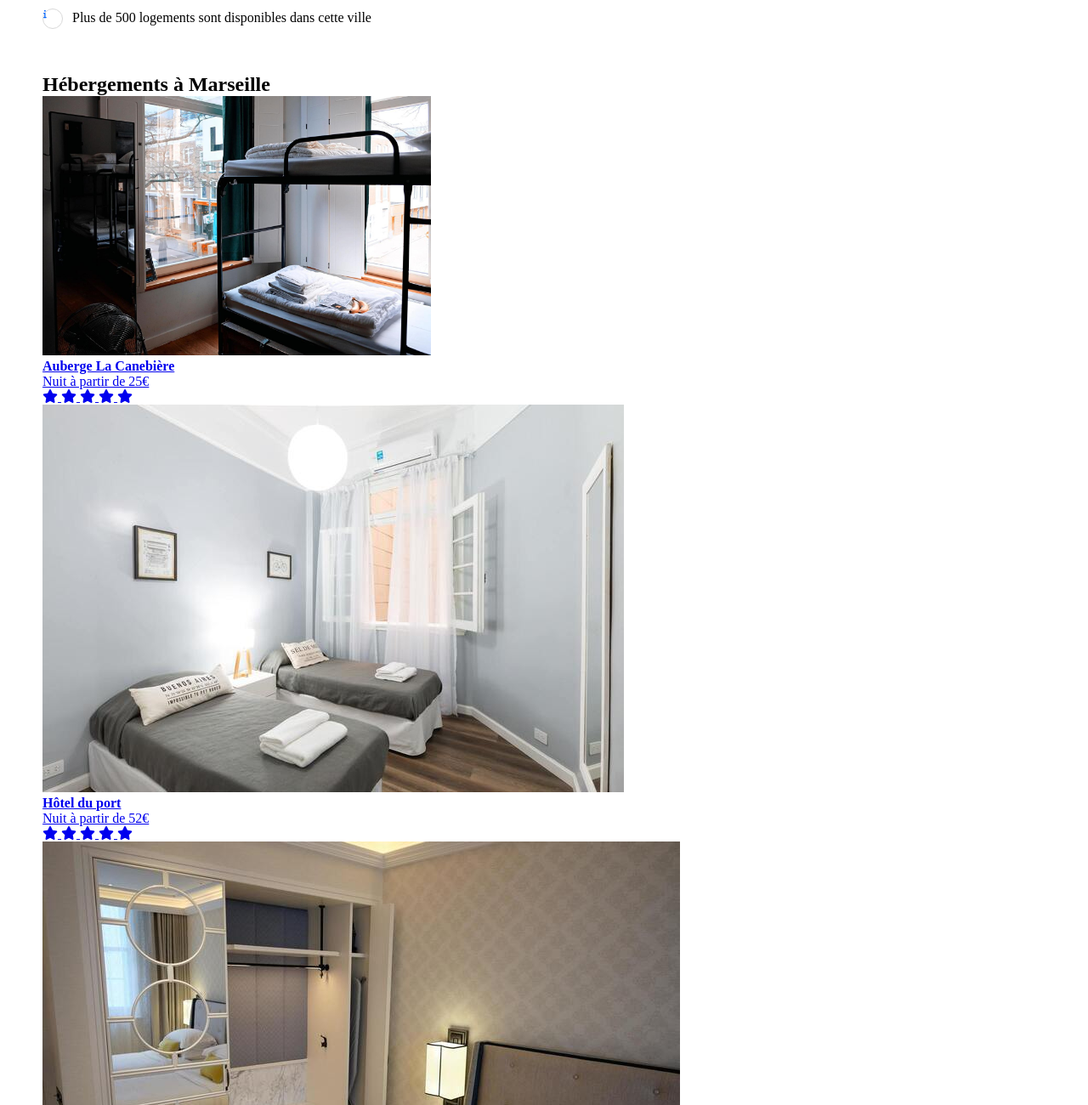
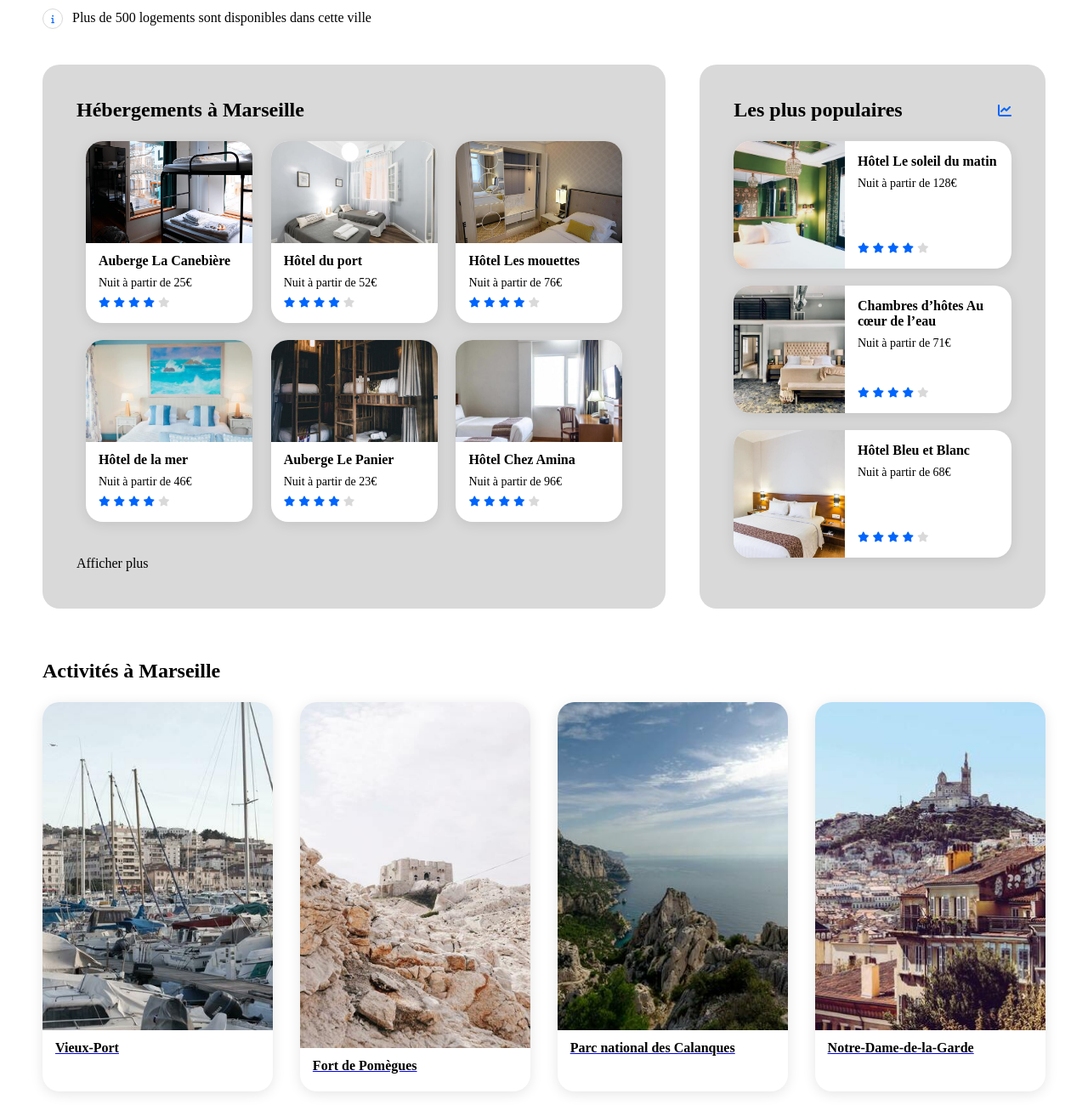
Before and after one commit to VictorLesecq/Projet-1, a plain HTML site: page index.html in a window 1280 px wide. Shown: the part 360-1660 px from the top of the page at 85% size. Drawn offline with Linux system fonts and the light colour scheme; a web font is replaced by a local one.

Commit message:
add sections css, modif html to match

```diff
--- a/index.html
+++ b/index.html
@@ -57,10 +57,10 @@
         <section class="container1">
             <article id="hebergement">
                 <h2>Hébergements à Marseille</h2>
-                <div class="container2">
+                <div class="card_container container2">
                     <a href="#">
-                        <div class="card card_1form">
-                            <img class="picture_top"
+                        <div class="card card_form1">
+                            <img class="picture picture_top"
                                     src="\Images_Booki\hebergements\4_small\marcus-loke-WQJvWU_HZFo-unsplash.jpg"
                                     srcset="\Images_Booki\hebergements\4_small\marcus-loke-WQJvWU_HZFo-unsplash.jpg 750w,
                                             \Images_Booki\hebergements\3_medium\marcus-loke-WQJvWU_HZFo-unsplash.jpg 1500w,
@@ -68,6 +68,7 @@
                                             \Images_Booki\hebergements\3_medium\marcus-loke-WQJvWU_HZFo-unsplash.jpg 4200w"
                                     size="(min-width: 992px) 17vw, (min-width:768px) 24w, 90w"
                                     alt="Photo de la chambre">
+                            <div class="card_info">
                                 <h4>Auberge La Canebière</h4>
                                 <p>Nuit à partir de 25€</p>
                                 <div class="grade">
@@ -78,14 +79,16 @@
                                     <i class="fa-solid fa-star"></i>
                                 </div>
                             </div>
+                        </div>
                     </a>
                     <a href="#">
-                        <div class="card card_1form">
-                            <img class="picture_top"
+                        <div class="card card_form1">
+                            <img class="picture picture_top"
                                     src="\Images_Booki\hebergements\4_small\fred-kleber-gTbaxaVLvsg-unsplash.jpg"
                                     srcset=""
                                     size=""
                                     alt="Photo de la chambre">
+                            <div class="card_info">
                                 <h4>Hôtel du port</h4>
                                 <p>Nuit à partir de 52€</p>
                                 <div class="grade">
@@ -96,14 +99,16 @@
                                     <i class="fa-solid fa-star"></i>
                                 </div>
                             </div>
+                        </div>
                     </a>
                     <a href="#">
-                        <div class="card card_1form">
-                            <img class="picture_top"
+                        <div class="card card_form1">
+                            <img class="picture picture_top"
                                     src="\Images_Booki\hebergements\4_small\reisetopia-B8WIgxA_PFU-unsplash.jpg"
                                     srcset=""
                                     size=""
                                     alt="Photo de la chambre">
+                            <div class="card_info">
                                 <h4>Hôtel Les mouettes</h4>
                                 <p>Nuit à partir de 76€</p>
                                 <div class="grade">
@@ -114,14 +119,16 @@
                                     <i class="fa-solid fa-star"></i>
                                 </div>
                             </div>
+                        </div>
                     </a>
                     <a href="#">
-                        <div class="card card_1form">
-                            <img class="picture_top"
+                        <div class="card card_form1">
+                            <img class="picture picture_top"
                                     src="\Images_Booki\hebergements\4_small\annie-spratt-Eg1qcIitAuA-unsplash.jpg"
                                     srcset=""
                                     size=""
                                     alt="Photo de la chambre">
+                            <div class="card_info">
                                 <h4>Hôtel de la mer</h4>
                                 <p>Nuit à partir de 46€</p>
                                 <div class="grade">
@@ -132,14 +139,16 @@
                                     <i class="fa-solid fa-star"></i>
                                 </div>
                             </div>
+                        </div>
                     </a>
                     <a href="#">
-                        <div class="card card_1form">
-                            <img class="picture_top"
+                        <div class="card card_form1">
+                            <img class="picture picture_top"
                                     src="\Images_Booki\hebergements\4_small\nicate-lee-kT-ZyaiwBe0-unsplash.jpg"
                                     srcset=""
                                     size=""
                                     alt="Photo de la chambre">
+                            <div class="card_info">
                                 <h4>Auberge Le Panier</h4>
                                 <p>Nuit à partir de 23€</p>
                                 <div class="grade">
@@ -150,14 +159,16 @@
                                     <i class="fa-solid fa-star"></i>
                                 </div>
                             </div>
+                        </div>
                     </a>
                     <a href="#">
-                        <div class="card card_1form">
-                            <img class="picture_top"
+                        <div class="card card_form1">
+                            <img class="picture picture_top"
                                     src="\Images_Booki\hebergements\4_small\febrian-zakaria-M6S1WvfW68A-unsplash.jpg"
                                     srcset=""
                                     size=""
                                     alt="Photo de la chambre">
+                            <div class="card_info">
                                 <h4>Hôtel Chez Amina</h4>
                                 <p>Nuit à partir de 96€</p>
                                 <div class="grade">
@@ -168,27 +179,29 @@
                                     <i class="fa-solid fa-star"></i>
                                 </div>
                             </div>
+                        </div>
                     </a>
                 </div>
-                <div><a href=#>Afficher plus</a></div>
+                <div class="more_info"><a href=#>Afficher plus</a></div>
             </article>
             <article class="populaire">
-                <div>
                     <div class="container3">
-                        <h2>Les plus populaires</h2><!-- ::after est pas plus simple? -->
-                        <i class="fa-solid fa-chart-line"></i>
+                        <h2>Les plus populaires<!-- ::after est pas plus simple? -->
+                        <i class="fa-solid fa-chart-line"></i></h2>
                     </div>
-                    <div class="container4">
+                    <div class="card_container container4">
                         <a href="#">
-                            <div class="card card_2form">
-                                <!-- float sur l'image -->
-                                <img class="picture_left"
+                            <div class="card card_form2">
+                                <img class="picture picture_left"
                                     src="\Images_Booki\hebergements\4_small\emile-guillemot-Bj_rcSC5XfE-unsplash.jpg"
                                     srcset=""
                                     size=""
                                     alt="Photo de la chambre">
+                                <div class="card_info card_form2_info">
+                                    <div class="id_room">
                                         <h4>Hôtel Le soleil du matin</h4>
                                         <p>Nuit à partir de 128€</p>
+                                    </div>
                                     <div class="grade">
                                         <i class="fa-solid fa-star validated"></i>
                                         <i class="fa-solid fa-star validated"></i>
@@ -197,17 +210,20 @@
                                         <i class="fa-solid fa-star"></i>
                                     </div>
                                 </div>
+                            </div>
                         </a>
                         <a href="#">
-                            <div class="card card_2form">
-                                <!-- float sur l'image -->
-                                <img class="picture_left"
+                            <div class="card card_form2">
+                                <img class="picture picture_left"
                                     src="\Images_Booki\hebergements\4_small\aw-creative-VGs8z60yT2c-unsplash.jpg"
                                     srcset=""
                                     size=""
                                     alt="Photo de la chambre">
+                                <div class="card_info card_form2_info">
+                                    <div class="id_room">
                                         <h4>Chambres d’hôtes Au cœur de l’eau</h4>
                                         <p>Nuit à partir de 71€</p>
+                                    </div>
                                     <div class="grade">
                                         <i class="fa-solid fa-star validated"></i>
                                         <i class="fa-solid fa-star validated"></i>
@@ -216,17 +232,20 @@
                                         <i class="fa-solid fa-star"></i>
                                     </div>
                                 </div>
+                            </div>
                         </a>
                         <a href="#">
-                            <div class="card card_2form">
-                                <!-- float sur l'image -->
-                                <img class="picture_left"
+                            <div class="card card_form2">
+                                <img class="picture picture_left"
                                     src="\Images_Booki\hebergements\4_small\febrian-zakaria-sjvU0THccQA-unsplash.jpg"
                                     srcset=""
                                     size=""
                                     alt="Photo de la chambre">
+                                <div class="card_info card_form2_info">
+                                    <div class="id_room">
                                         <h4>Hôtel Bleu et Blanc</h4>
                                         <p>Nuit à partir de 68€</p>
+                                    </div>
                                     <div class="grade">
                                         <i class="fa-solid fa-star validated"></i>
                                         <i class="fa-solid fa-star validated"></i>
@@ -235,52 +254,61 @@
                                         <i class="fa-solid fa-star"></i>
                                     </div>
                                 </div>
+                            </div>
                         </a>
                     </div>
-                </div>
+
             </article>
         </section>
         <section id="activites">
             <h2>Activités à Marseille</h2>
                 <div class="container5">
                     <a href="#">
-                        <div class="card card_3form">
-                            <img class="picture_top"
+                        <div class="card card_form3">
+                            <img class="picture picture_top"
                                     src="\Images_Booki\activites\4_small\reno-laithienne-QUgJhdY5Fyk-unsplash.jpg"
                                     srcset=""
                                     size=""
                                     alt="Photo du Vieux-Port de Marseille avec de jolis voiliers au premier plan">
+                            <div class="card_info">
                                 <h4>Vieux-Port</h4>
+                            </div>
                         </div>
                     </a>
                     <a href="#">
-                        <div class="card card_3form">
-                            <img class="picture_top"
+                        <div class="card card_form3">
+                            <img class="picture picture_top"
                                     src="\Images_Booki\activites\4_small\paul-hermann-QFTrLdQIRhI-unsplash.jpg"
                                     srcset=""
                                     size=""
                                     alt="Photo du Fort de Pomègues surplombant un plan rocheux typique des îles du Frioul">
+                            <div class="card_info">
                                 <h4>Fort de Pomègues</h4>
+                            </div>
                         </div>
                     </a>
                     <a href="#">
-                        <div class="card card_3form">
-                            <img class="picture_top"
+                        <div class="card card_form3">
+                            <img class="picture picture_top"
                                     src="\Images_Booki\activites\4_small\kilyan-sockalingum-NR8-cBCN3aI-unsplash.jpg"
                                     srcset=""
                                     size=""
                                     alt="Photo des magnifiques Calanques surplombant la Méditerranée">
+                            <div class="card_info">
                                 <h4>Parc national des Calanques</h4>
+                            </div>
                         </div>
                     </a>
                     <a href="#">
-                        <div class="card card_3form">
-                            <img class="picture_top"
+                        <div class="card card_form3">
+                            <img class="picture picture_top"
                                     src="\Images_Booki\activites\4_small\florian-wehde-xW9e8gdotxI-unsplash.jpg"
                                     srcset=""
                                     size=""
                                     alt="Photo de la Basilique Notre-Dame-de-la-Garde surplombant le Vieux Marseille">
+                            <div class="card_info">
                                 <h4>Notre-Dame-de-la-Garde</h4>
+                            </div>
                         </div>
                     </a>
         </section>
--- a/style.css
+++ b/style.css
@@ -62,8 +62,11 @@ li:hover .lien_nav{
 }
 
 /*1st section configuration*/
+#research{
+    margin-bottom:40px;
+    margin-top:26px;
+}
 h1{
-    margin-top:26px;
     margin-bottom:8px;
 }
 form{
@@ -112,6 +115,7 @@ button{
 
 .filtre{
     display:flex;
+    flex-wrap: wrap;
 }
 .filtre p{
     line-height:50px;
@@ -122,6 +126,7 @@ button{
 .filtres{
     display: flex;
     gap:20px;
+    flex:1;
 }
 input[type="checkbox"]{
     display:none;
@@ -133,7 +138,8 @@ input[type="checkbox"]{
     border:2px solid var(--color-secondary);
     border-radius:25px;
     cursor:pointer;
-    font-size: 17px;
+    font-size: 1.0625em;
+    white-space:nowrap;
 }
 .filtre label:hover{
     background-color:var(--color-primary-light);
@@ -147,8 +153,7 @@ input[type="checkbox"]{
     gap:11px;
 }
 .fa-info{
-    display: flex;
-    flex-shrink: 0;
+    display: flex !important;
     justify-content: center;
     align-items: center;
     position: relative;
@@ -178,22 +183,168 @@ input[type="checkbox"]{
     color: var(--color-primary);
 } */
 
+/*2nd section configuration*/
+.container1{
+    display:flex;
+    gap:40px;
+}
+#hebergement, .populaire{
+    background-color:var(--color-secondary);
+    border-radius:20px;
+}
+#hebergement{
+    flex:2;
+    padding:40px;
+}
+.populaire{
+    flex:1;
+    padding:40px;
+}
+h2{
+    margin-bottom:23px;
+}
+.card_container{
+    display:flex;
+}
+.container2{
+    flex-wrap: wrap;
+    justify-content: space-around;
+}
+.container4{
+    flex-direction: column;
+}
+.card_container a{
+    text-decoration: none;
+    margin-bottom:20px;
+}
+.container2 a{
+    /* height: 200px; */
+    width: 30%;
+    /* min-width: 210px;  */
+}
+.container4 a{
+    width: 100%;
+    height: 150px;
+}
+.card{
+    border-radius: 20px;
+    box-shadow: 0px 3px 15px 0px rgba(0, 0, 0, 0.1);
+    background-color: white;
+    color: black;
+    height: 100%;
+}
+.card_form1{
+    display: flex;
+    flex-direction: column;
+    /* justify-content: space-between; */
+}
+.picture{
+    object-fit: cover;
+}
+.card_form1 .picture{
+    /* height: 62.5%; */
+    height:120px;
+    /* max-height: 120px; */
+}
+.picture_top{
+    border-radius: 20px 20px 0 0;
+}
+.picture_left {
+    float: left;
+    width: 40%;
+    height: 100%;
+    border-radius: 20px 0 0 20px;
+}
+.card_info{
+    padding-inline: 15px;
+    padding-top: 12px;
+}
+.card_info :nth-child(n){
+    margin-bottom: 9px;
+}
+.card_form2_info{
+    padding-top: 15px;
+    height:100%;
+    display:flex;
+    flex-direction: column;
+    justify-content: space-between;
+}
+.card p{
+    font-size:0.875em;
+}
+.grade{
+    display: flex;
+    justify-content: flex-start;
+    gap: 4px;
+}
+.fa-star{
+    font-size:12px;
+    color:var(--color-secondary);
+}
+.validated{
+    color:var(--color-primary);
+}
+.more_info{
+    margin-top:20px;
+}
+.more_info a{
+    text-decoration: none;
+    color:black;
+}
+.more_info a:hover{
+    text-decoration: underline;
+}
+
+    /*in order to center the chart picto with position:absloute*/
+    .container3{
+        position:relative;
+    }
+    .fa-chart-line{
+        font-size:16px;
+        color:var(--color-primary);
+        position: absolute;
+        right: 0;
+        top: 50%;
+        transform: translateY(-50%);
+    }
+
+/*3nd section configuration*/
+#activites{
+    margin-top:60px;
+}
+.container5{
+    display:flex;
+    justify-content: space-between;
+}
+.container5 a{
+    width:23%;
+}
+.card_form3{
+    display:flex;
+    flex-direction: column;
+}
+.card_form3 .picture{
+    flex:8;
+}
+.card_form3 .card_info{
+    flex:1;
+    padding-block:12px;
+}
 
 
 
-/*Apres*/
-h2{margin-top:50px;}
+
+
 
 /*Footer configuration*/
 footer{
     display:flex;
+    /* justify-content: space-between; */
+    gap:11%;
     padding:45px;
     padding-bottom:60px;
-    /* justify-content: space-between; */
     margin-top:60px;
     background-color: var(--color-secondary);
-}
-footer div{
 }
 footer h3{
     padding-bottom:20px;
@@ -203,7 +354,7 @@ footer h3{
     display:block;
     padding-top: 12px;
     text-decoration: none;
-    color:black;
+    color:rgb(50, 33, 33);
 }
 .footer_link:hover{
     text-decoration: underline;
@@ -229,7 +380,23 @@ footer h3{
     .filtres{
         justify-content: space-between;
         gap:0px;
-        width:100%;
+    }
+    /*2nd section configuration*/
+    .container1{
+        flex-direction: column;
+        gap: 53px;
+    }
+    .container4{
+        flex-direction: row;
+        gap:5%;
+    }
+    .container4 a{
+        width:30%;
+    }
+
+    /*3nd section configuration*/
+    #activites{
+        margin-top:70px;
     }
 }
 
@@ -306,6 +473,35 @@ footer h3{
         font-size: 11px;
     }
 
+    /*2nd section configuration*/
+    .card_container{
+        flex-direction: column;
+    }
+    .container1{
+        gap:0;
+    }
+    .container2 a{
+        width:100%;
+    }
+    .container4 a{
+        width:100%;
+        margin-bottom: 10px;
+    }
+    .populaire{
+        order:0;
+        border-radius:0;
+        padding:21px;
+    }
+    #hebergement{
+        order:1;
+        background: transparent;
+    }
+
+    /*3nd section configuration*/
+    #activites {
+        margin-top: 105px;
+    }
+
     /*Footer configuration*/
     footer{
         display: block;
```
Lines whose indentation alone changed are shown as unchanged.
